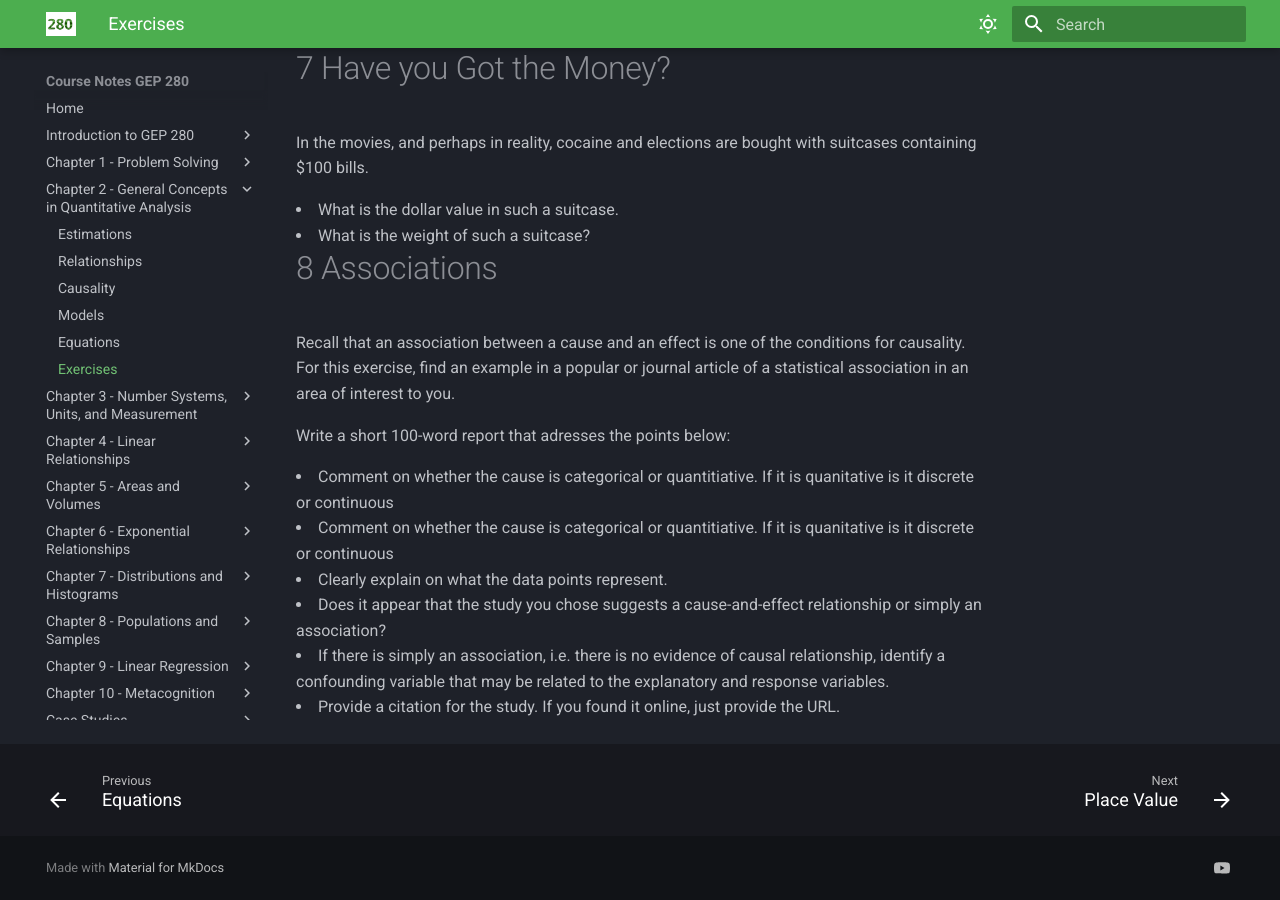
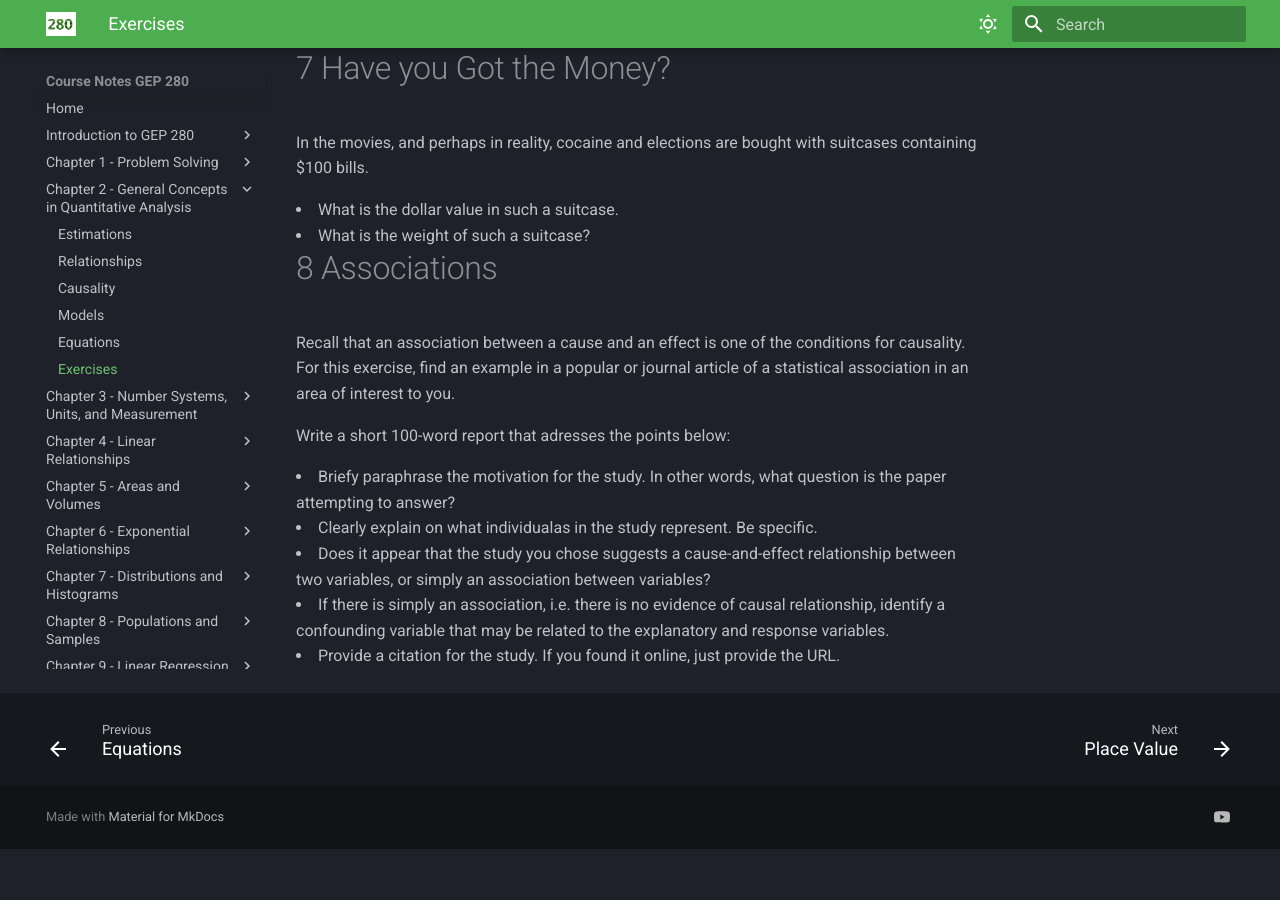
Before and after one commit to wgalbraith/280, an MkDocs documentation site: the page built from docs_student/estimations-exercises.md, in a window 1280 px wide and 900 px high, scrolled down 1664 px. Built offline with MkDocs 1.6.1 and Material for MkDocs 9.7.7, drawn with Linux system fonts in a browser that asks for light colours; nearby versions of some CDN libraries; some web fonts are replaced; library files that are not in the unit come from our copies; after the commit the page ends 2513 px from its top, so only the background shows below that.

Commit message:
Update estimations-exercises.md

```diff
--- a/docs_student/estimations-exercises.md
+++ b/docs_student/estimations-exercises.md
@@ -45,10 +45,9 @@ the conditions for causality. For this exercise, find an example in a
 popular or journal article of a statistical association in an area of
 interest to you.</p>
 <p>Write a short 100-word report that adresses the points below:</p>
-<li>Comment on whether the cause is categorical or quantitiative. If it is quanitative is it discrete or continuous</li>
-<li>Comment on whether the cause is categorical or quantitiative. If it is quanitative is it discrete or continuous</li>
-<li>Clearly explain on what the data points represent.</li>
-<li>Does it appear that the study you chose suggests a cause-and-effect relationship or simply an association?</li>
+<li>Briefy paraphrase the motivation for the study. In other words, what question is the paper attempting to answer?</li>
+<li>Clearly explain on what individualas in the study represent. Be specific.</li>
+<li>Does it appear that the study you chose suggests a cause-and-effect relationship between two variables, or simply an association between variables?</li>
 <li>If there is simply an association, i.e. there is no evidence of causal relationship, identify a confounding variable that may be related to the explanatory and response variables.</li>
 <li>Provide a citation for the study. If you found it online, just provide the URL.</li>
 </ul>
```
